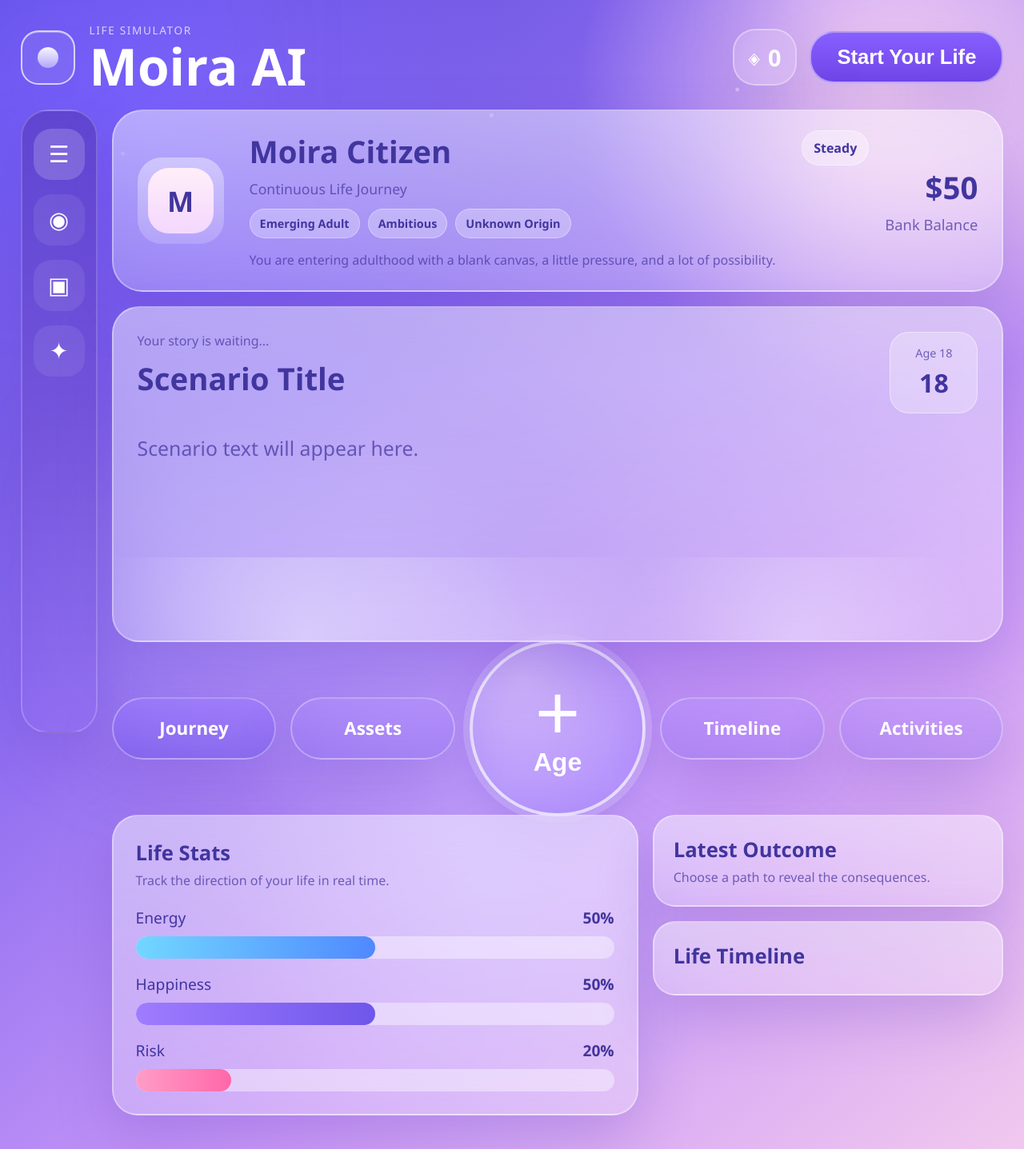
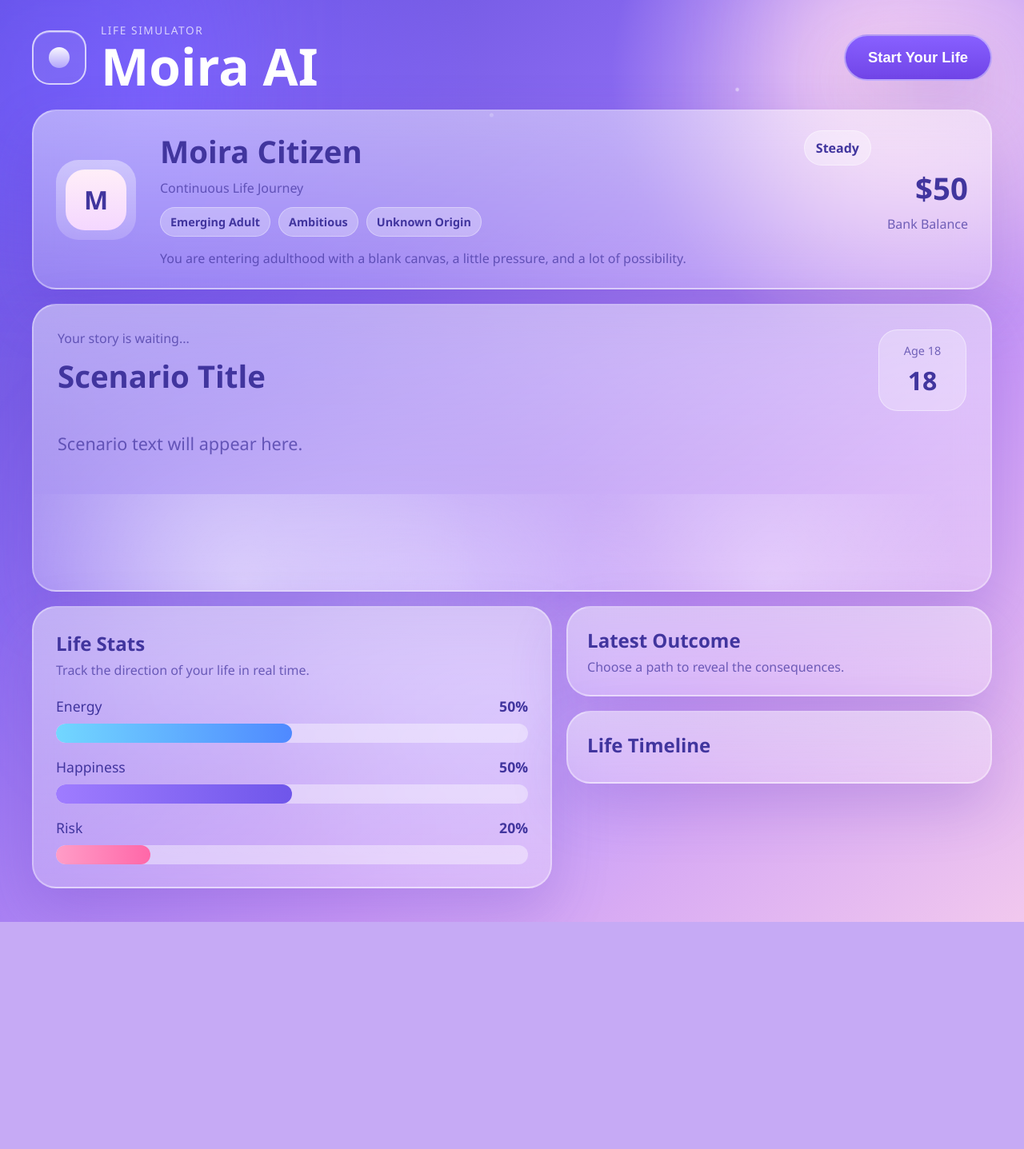
Before and after one commit to Laugerr/Moira-AI, a Flask app: page / in a window 1280 px wide. Shown: the whole page at 80% size. After the commit the page ends 1153 px from the top, so only its background shows below. Run offline with Flask 3, Linux system fonts and the light colour scheme.

Commit message:
🧪 Clean v0.1.0 prototype UI and fix text flow

```diff
--- a/app.py
+++ b/app.py
@@ -42,7 +42,7 @@ FALLBACK_SCENARIOS = [
     {
         "id": 1,
         "title": "First Job, First Pressure",
-        "text": "You are young, low on money, and trying to build your future. A local café offers you a stable but tiring job, while your friend asks you to join a risky online business.",
+        "text": "You are young, low on money, and trying to build your future. A local cafe offers you a stable but tiring job, while your friend asks you to join a risky online business.",
         "conditions": {
             "age_min": 18,
             "age_max": 24,
@@ -50,7 +50,7 @@ FALLBACK_SCENARIOS = [
         },
         "choices": [
             {
-                "text": "Take the café job for stability",
+                "text": "Take the cafe job for stability",
                 "effects": {"money": 15, "energy": -10, "happiness": -2, "risk": -5},
                 "result": "You gain some stability, but routine begins to wear you down."
             },
@@ -224,13 +224,36 @@ FALLBACK_SCENARIOS = [
 ]
 
 
+def is_valid_scenario(scenario):
+    if not isinstance(scenario, dict):
+        return False
+
+    choices = scenario.get("choices")
+    if not isinstance(choices, list) or not choices:
+        return False
+
+    required_fields = ("id", "title", "text")
+    if any(not scenario.get(field) for field in required_fields):
+        return False
+
+    for choice in choices:
+        if not isinstance(choice, dict):
+            return False
+        if not choice.get("text") or not isinstance(choice.get("effects"), dict):
+            return False
+
+    return True
+
+
 def load_scenarios():
     try:
         if DATA_FILE.exists():
             with open(DATA_FILE, "r", encoding="utf-8") as f:
                 data = json.load(f)
-                if isinstance(data, list) and data:
-                    return data
+                if isinstance(data, list):
+                    valid_scenarios = [scenario for scenario in data if is_valid_scenario(scenario)]
+                    if valid_scenarios:
+                        return valid_scenarios
     except Exception:
         pass
     return FALLBACK_SCENARIOS
@@ -343,9 +366,9 @@ def get_next_scenario(stats, used_scenarios):
         matching = [s for s in scenarios if scenario_matches_player(s, stats)]
 
     if not matching:
-        matching = scenarios
+        matching = FALLBACK_SCENARIOS
 
-    return random.choice(matching)
+    return random.choice(matching) if matching else None
 
 
 @app.route("/")
@@ -377,7 +400,7 @@ def start_game():
                 "event": "You entered adulthood with uncertainty, potential, and a future still unwritten."
             }
         ],
-        "used_scenarios": [scenario.get("id")],
+        "used_scenarios": [scenario.get("id")] if scenario else [],
         "message": "Your life begins. Every year, every choice, every consequence matters."
     })
 
@@ -436,7 +459,11 @@ def make_choice():
 
     if status == "continue":
         next_scenario = get_next_scenario(updated_stats, used_scenarios)
-        used_scenarios.append(next_scenario.get("id"))
+        if next_scenario:
+            used_scenarios.append(next_scenario.get("id"))
+        else:
+            status = "completed"
+            ending_message = "Your journey pauses here because no new life events are available."
 
     return jsonify({
         "result_text": result_text,
--- a/data/scenarios.json
+++ b/data/scenarios.json
@@ -2,7 +2,7 @@
   {
     "id": 1,
     "title": "First Job, First Pressure",
-    "text": "You are young, low on money, and trying to build your future. A local café offers you a stable but tiring job, while your friend asks you to join a risky online business.",
+    "text": "You are young, low on money, and trying to build your future. A local cafe offers you a stable but tiring job, while your friend asks you to join a risky online business.",
     "conditions": {
       "age_min": 18,
       "age_max": 24,
@@ -10,7 +10,7 @@
     },
     "choices": [
       {
-        "text": "Take the café job for stability",
+        "text": "Take the cafe job for stability",
         "effects": {
           "money": 15,
           "energy": -10,
--- a/static/style.css
+++ b/static/style.css
@@ -78,7 +78,7 @@ body {
 }
 
 .app-shell {
-  width: min(1380px, 96%);
+  width: min(1200px, 94%);
   margin: 0 auto;
   padding: 28px 0 42px;
   position: relative;
@@ -126,47 +126,13 @@ body {
 }
 
 .brand h1 {
-  font-size: clamp(2.5rem, 5vw, 4.3rem);
+  font-size: clamp(2.4rem, 5vw, 4rem);
   line-height: 1;
 }
 
 .topbar-actions {
   display: flex;
   align-items: center;
-  gap: 16px;
-}
-
-.currency-pill,
-.upgrade-btn,
-.left-rail,
-.identity-card,
-.story-panel,
-.mode-pill,
-.status-card,
-.result-card,
-.history-card,
-.game-over-card {
-  backdrop-filter: blur(20px);
-  -webkit-backdrop-filter: blur(20px);
-  box-shadow: var(--shadow);
-}
-
-.currency-pill {
-  display: flex;
-  align-items: center;
-  gap: 10px;
-  padding: 14px 18px;
-  border-radius: 28px;
-  background: var(--panel-soft);
-  border: 2px solid rgba(255, 255, 255, 0.35);
-}
-
-.currency-icon {
-  font-size: 1.3rem;
-}
-
-.currency-pill strong {
-  font-size: 1.8rem;
 }
 
 .upgrade-btn,
@@ -179,19 +145,17 @@ body {
 }
 
 .upgrade-btn {
-  padding: 16px 32px;
+  padding: 16px 28px;
   border-radius: 30px;
   background: linear-gradient(180deg, rgba(130, 90, 255, 0.95), rgba(105, 61, 230, 0.95));
   border: 2px solid rgba(255, 255, 255, 0.45);
-  font-size: 1.6rem;
+  font-size: 1.15rem;
+  box-shadow: var(--shadow);
 }
 
 .upgrade-btn:hover,
 .restart-btn:hover,
-.choice-btn:hover,
-.rail-btn:hover,
-.mode-pill:hover,
-.age-button:hover {
+.choice-btn:hover {
   transform: translateY(-2px);
 }
 
@@ -200,37 +164,7 @@ body {
 }
 
 .game-board {
-  display: grid;
-  grid-template-columns: 96px 1fr;
-  gap: 18px;
-  align-items: start;
-}
-
-.left-rail {
-  display: flex;
-  flex-direction: column;
-  gap: 18px;
-  padding: 22px 14px;
-  border-radius: 34px;
-  background: linear-gradient(180deg, rgba(78, 48, 174, 0.52), rgba(142, 104, 241, 0.38));
-  border: 2px solid rgba(255, 255, 255, 0.2);
-  min-height: 780px;
-}
-
-.rail-btn {
-  width: 100%;
-  aspect-ratio: 1;
-  border: none;
-  border-radius: 22px;
-  background: rgba(255, 255, 255, 0.08);
-  color: var(--text);
-  font-size: 1.8rem;
-  cursor: pointer;
-  transition: transform 0.2s ease, background 0.2s ease;
-}
-
-.rail-btn.active {
-  background: rgba(255, 255, 255, 0.18);
+  display: block;
 }
 
 .board-content {
@@ -247,15 +181,18 @@ body {
 .game-over-card {
   background: linear-gradient(180deg, rgba(255, 255, 255, 0.46), rgba(255, 255, 255, 0.24));
   border: 2px solid rgba(255, 255, 255, 0.35);
+  border-radius: 30px;
+  backdrop-filter: blur(20px);
+  -webkit-backdrop-filter: blur(20px);
+  box-shadow: var(--shadow);
 }
 
 .identity-card {
   display: grid;
-  grid-template-columns: 120px 1fr auto;
+  grid-template-columns: 110px 1fr auto;
   align-items: center;
   gap: 20px;
-  padding: 24px 30px;
-  border-radius: 38px;
+  padding: 24px 28px;
 }
 
 .identity-headline {
@@ -267,21 +204,21 @@ body {
 }
 
 .avatar-wrap {
-  width: 108px;
-  height: 108px;
-  border-radius: 30px;
+  width: 100px;
+  height: 100px;
+  border-radius: 28px;
   background: linear-gradient(180deg, rgba(255, 255, 255, 0.4), rgba(238, 228, 255, 0.22));
   display: grid;
   place-items: center;
 }
 
 .avatar-face {
-  width: 82px;
-  height: 82px;
-  border-radius: 26px;
+  width: 76px;
+  height: 76px;
+  border-radius: 24px;
   display: grid;
   place-items: center;
-  font-size: 2.2rem;
+  font-size: 2rem;
   font-weight: 800;
   color: var(--text-dark);
   background: linear-gradient(180deg, #ffeef8, #f4d7ff);
@@ -289,13 +226,13 @@ body {
 
 .identity-main h2 {
   color: var(--text-dark);
-  font-size: clamp(2rem, 3vw, 3.2rem);
+  font-size: clamp(1.9rem, 3vw, 3rem);
   margin-bottom: 8px;
 }
 
 .identity-subtitle {
   color: var(--text-soft);
-  font-size: 1.1rem;
+  font-size: 1rem;
   line-height: 1.5;
 }
 
@@ -339,19 +276,18 @@ body {
 
 .identity-money strong {
   display: block;
-  font-size: clamp(2rem, 3vw, 3.2rem);
+  font-size: clamp(2rem, 3vw, 3rem);
   margin-bottom: 8px;
 }
 
 .identity-money span {
-  font-size: 1.15rem;
+  font-size: 1rem;
   color: var(--text-soft);
 }
 
 .story-panel {
-  border-radius: 34px;
   padding: 30px;
-  min-height: 420px;
+  min-height: 360px;
   position: relative;
   overflow: hidden;
 }
@@ -416,16 +352,16 @@ body {
 
 .scenario-text {
   color: var(--text-soft);
-  font-size: 1.55rem;
-  line-height: 1.55;
+  font-size: 1.35rem;
+  line-height: 1.6;
   margin-bottom: 26px;
-  max-width: 90%;
+  max-width: 92%;
 }
 
 .choices-container {
   display: grid;
   gap: 14px;
-  max-width: 82%;
+  max-width: 680px;
 }
 
 .choice-btn {
@@ -452,67 +388,14 @@ body {
   opacity: 0.78;
 }
 
-.mid-actions {
-  display: grid;
-  grid-template-columns: 1fr 1fr 220px 1fr 1fr;
-  gap: 18px;
-  align-items: center;
-}
-
-.mode-pill {
-  min-height: 78px;
-  border-radius: 999px;
-  display: grid;
-  place-items: center;
-  background: linear-gradient(180deg, rgba(177, 142, 255, 0.36), rgba(128, 95, 235, 0.32));
-  border: 2px solid rgba(255, 255, 255, 0.32);
-  color: var(--text);
-  font-size: 1.4rem;
-  font-weight: 700;
-}
-
-.active-mode {
-  background: linear-gradient(180deg, rgba(155, 120, 255, 0.58), rgba(109, 81, 232, 0.48));
-}
-
-.age-button {
-  width: 220px;
-  height: 220px;
-  justify-self: center;
-  margin: -20px 0;
-  border-radius: 50%;
-  border: 4px solid rgba(255, 255, 255, 0.7);
-  background: radial-gradient(circle at 30% 20%, rgba(255, 255, 255, 0.32), rgba(157, 124, 255, 0.62));
-  color: white;
-  display: flex;
-  flex-direction: column;
-  align-items: center;
-  justify-content: center;
-  cursor: default;
-  box-shadow:
-    0 0 0 8px rgba(255, 255, 255, 0.18),
-    0 18px 40px rgba(105, 72, 214, 0.24);
-}
-
-.age-button-plus {
-  font-size: 6rem;
-  line-height: 0.9;
-}
-
-.age-button-label {
-  font-size: 2rem;
-  font-weight: 700;
-}
-
 .bottom-grid {
   display: grid;
-  grid-template-columns: 1.2fr 0.8fr;
+  grid-template-columns: 1.1fr 0.9fr;
   gap: 18px;
   align-items: start;
 }
 
 .status-card {
-  border-radius: 32px;
   padding: 28px;
 }
 
@@ -524,7 +407,7 @@ body {
 .result-card h3,
 .history-card h3 {
   color: var(--text-dark);
-  font-size: 1.6rem;
+  font-size: 1.5rem;
   margin-bottom: 6px;
 }
 
@@ -549,7 +432,7 @@ body {
   justify-content: space-between;
   gap: 12px;
   color: var(--text-dark);
-  font-size: 1.2rem;
+  font-size: 1.1rem;
 }
 
 .stat-row-label strong {
@@ -557,7 +440,7 @@ body {
 }
 
 .stat-track {
-  height: 28px;
+  height: 24px;
   border-radius: 999px;
   background: rgba(255, 255, 255, 0.4);
   overflow: hidden;
@@ -589,7 +472,6 @@ body {
 .result-card,
 .history-card,
 .game-over-card {
-  border-radius: 28px;
   padding: 24px;
 }
 
--- a/templates/index.html
+++ b/templates/index.html
@@ -25,22 +25,11 @@
       </div>
 
       <div class="topbar-actions">
-        <div class="currency-pill">
-          <span class="currency-icon">◈</span>
-          <strong>0</strong>
-        </div>
         <button id="start-btn" class="upgrade-btn">Start Your Life</button>
       </div>
     </header>
 
     <section id="game-section" class="game-board hidden">
-      <aside class="left-rail">
-        <button class="rail-btn active">☰</button>
-        <button class="rail-btn">◉</button>
-        <button class="rail-btn">▣</button>
-        <button class="rail-btn">✦</button>
-      </aside>
-
       <div class="board-content">
         <section class="identity-card">
           <div class="avatar-wrap">
@@ -89,17 +78,6 @@
             <p id="scenario-text" class="scenario-text">Scenario text will appear here.</p>
             <div id="choices-container" class="choices-container"></div>
           </div>
-        </section>
-
-        <section class="mid-actions">
-          <div class="mode-pill active-mode">Journey</div>
-          <div class="mode-pill">Assets</div>
-          <button class="age-button" type="button">
-            <span class="age-button-plus">+</span>
-            <span class="age-button-label">Age</span>
-          </button>
-          <div class="mode-pill">Timeline</div>
-          <div class="mode-pill">Activities</div>
         </section>
 
         <section class="bottom-grid">
```
Also changed, not shown: other parts of static/style.css (+5 -46 lines), static/images/Moira-Logo.png (added), static/images/background.png (added).
